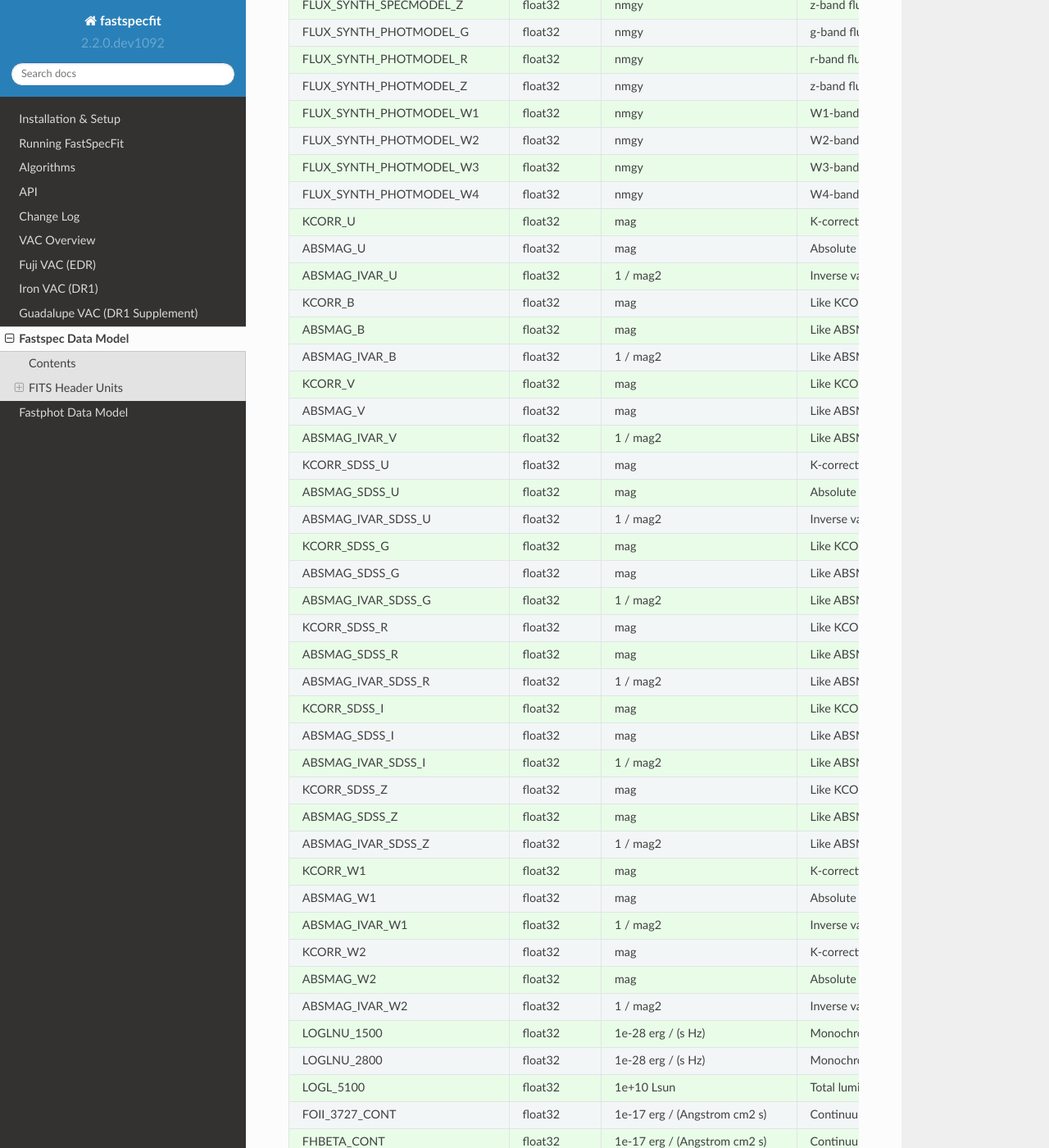
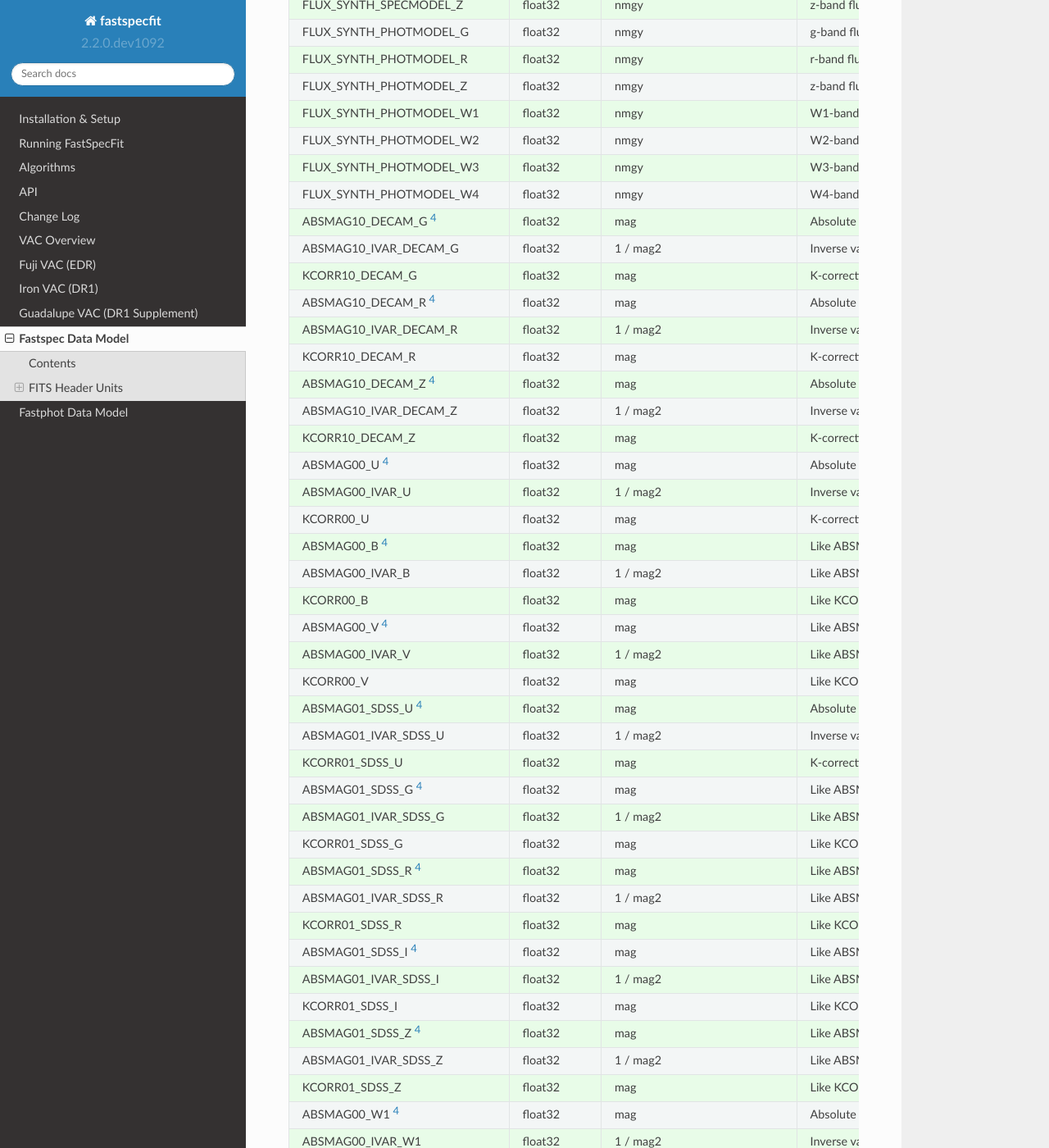
Before and after one commit to desihub/fastspecfit, a Sphinx documentation site: the page built from doc/fastspec.rst, in a window 1280 px wide and 1400 px high, scrolled down 2541 px. Shown: the whole window at 82% size. Built offline with Sphinx 7.4.7 and the Read the Docs theme 2.0.0, drawn with Linux system fonts in a browser that asks for light colours; some of the changed text lies outside the part shown.

Commit message:
documente updated data model

```diff
--- a/doc/fastspec.rst
+++ b/doc/fastspec.rst
@@ -126,39 +126,52 @@ Name                         Type         Units                         Descript
      FLUX_SYNTH_PHOTMODEL_W2      float32                          nmgy W2-band flux synthesized from the best-fitting photometric continuum model.
      FLUX_SYNTH_PHOTMODEL_W3      float32                          nmgy W3-band flux synthesized from the best-fitting photometric continuum model.
      FLUX_SYNTH_PHOTMODEL_W4      float32                          nmgy W4-band flux synthesized from the best-fitting photometric continuum model.
-                     KCORR_U      float32                           mag K-correction used to derive ABSMAG_U band-shifted to z=0.0 assuming h=1.0.
-                    ABSMAG_U      float32                           mag Absolute magnitude in Johnson/Cousins U-band band-shifted to z=0.0 assuming h=1.0.
-               ABSMAG_IVAR_U      float32                      1 / mag2 Inverse variance corresponding to ABSMAG_U.
-                     KCORR_B      float32                           mag Like KCORR_U but for Johnson/Cousins B-band.
-                    ABSMAG_B      float32                           mag Like ABSMAG_U but for Johnson/Cousins B-band.
-               ABSMAG_IVAR_B      float32                      1 / mag2 Like ABSMAG_IVAR_U but for Johnson/Cousins B-band.
-                     KCORR_V      float32                           mag Like KCORR_U but for Johnson/Cousins V-band.
-                    ABSMAG_V      float32                           mag Like ABSMAG_U but for Johnson/Cousins V-band.
-               ABSMAG_IVAR_V      float32                      1 / mag2 Like ABSMAG_IVAR_U but for Johnson/Cousins V-band.
-                KCORR_SDSS_U      float32                           mag K-correction used to derive ABSMAG_SDSS_U band-shifted to z=0.1 assuming h=1.0.
-               ABSMAG_SDSS_U      float32                           mag Absolute magnitude in SDSS u-band band-shifted to z=0.1 assuming h=1.0.
-          ABSMAG_IVAR_SDSS_U      float32                      1 / mag2 Inverse variance corresponding to ABSMAG_SDSS_U.
-                KCORR_SDSS_G      float32                           mag Like KCORR_SDSS_U but for SDSS g-band.
-               ABSMAG_SDSS_G      float32                           mag Like ABSMAG_SDSS_U but for SDSS g-band.
-          ABSMAG_IVAR_SDSS_G      float32                      1 / mag2 Like ABSMAG_IVAR_SDSS_U but for SDSS g-band.
-                KCORR_SDSS_R      float32                           mag Like KCORR_SDSS_U but for SDSS r-band.
-               ABSMAG_SDSS_R      float32                           mag Like ABSMAG_SDSS_U but for SDSS r-band.
-          ABSMAG_IVAR_SDSS_R      float32                      1 / mag2 Like ABSMAG_IVAR_SDSS_U but for SDSS r-band.
-                KCORR_SDSS_I      float32                           mag Like KCORR_SDSS_U but for SDSS i-band.
-               ABSMAG_SDSS_I      float32                           mag Like ABSMAG_SDSS_U but for SDSS i-band.
-          ABSMAG_IVAR_SDSS_I      float32                      1 / mag2 Like ABSMAG_IVAR_SDSS_U but for SDSS i-band.
-                KCORR_SDSS_Z      float32                           mag Like KCORR_SDSS_U but for SDSS z-band.
-               ABSMAG_SDSS_Z      float32                           mag Like ABSMAG_SDSS_U but for SDSS z-band.
-          ABSMAG_IVAR_SDSS_Z      float32                      1 / mag2 Like ABSMAG_IVAR_SDSS_U but for SDSS z-band.
-                    KCORR_W1      float32                           mag K-correction used to derive ABSMAG_W1 band-shifted to z=0.0 assuming h=1.0.
-                   ABSMAG_W1      float32                           mag Absolute magnitude in WISE W1-band band-shifted to z=0.0 assuming h=1.0.
-              ABSMAG_IVAR_W1      float32                      1 / mag2 Inverse variance corresponding to ABSMAG_W1.
-                    KCORR_W2      float32                           mag K-correction used to derive ABSMAG_W2 band-shifted to z=0.0 assuming h=1.0.
-                   ABSMAG_W2      float32                           mag Absolute magnitude in WISE W2-band band-shifted to z=0.0 assuming h=1.0.
-              ABSMAG_IVAR_W2      float32                      1 / mag2 Inverse variance corresponding to ABSMAG_W2.
+       ABSMAG10_DECAM_G [4]_      float32                           mag Absolute magnitude in DECam g-band band-shifted to z=1.0 assuming h=1.0.
+       ABSMAG10_IVAR_DECAM_G      float32                      1 / mag2 Inverse variance corresponding to ABSMAG10_DECAM_G.
+             KCORR10_DECAM_G      float32                           mag K-correction used to derive ABSMAG10_DECAM_G band-shifted to z=1.0.
+       ABSMAG10_DECAM_R [4]_      float32                           mag Absolute magnitude in DECam r-band band-shifted to z=1.0 assuming h=1.0.
+       ABSMAG10_IVAR_DECAM_R      float32                      1 / mag2 Inverse variance corresponding to ABSMAG10_DECAM_R.
+             KCORR10_DECAM_R      float32                           mag K-correction used to derive ABSMAG10_DECAM_R band-shifted to z=1.0.
+       ABSMAG10_DECAM_Z [4]_      float32                           mag Absolute magnitude in DECam z-band band-shifted to z=1.0 assuming h=1.0.
+       ABSMAG10_IVAR_DECAM_Z      float32                      1 / mag2 Inverse variance corresponding to ABSMAG10_DECAM_Z.
+             KCORR10_DECAM_Z      float32                           mag K-correction used to derive ABSMAG10_DECAM_Z band-shifted to z=1.0.
+             ABSMAG00_U [4]_      float32                           mag Absolute magnitude in Johnson/Cousins U-band band-shifted to z=0.0 assuming h=1.0.
+             ABSMAG00_IVAR_U      float32                      1 / mag2 Inverse variance corresponding to ABSMAG_U.
+                   KCORR00_U      float32                           mag K-correction used to derive ABSMAG_U band-shifted to z=0.0.
+             ABSMAG00_B [4]_      float32                           mag Like ABSMAG_U but for Johnson/Cousins B-band.
+             ABSMAG00_IVAR_B      float32                      1 / mag2 Like ABSMAG_IVAR_U but for Johnson/Cousins B-band.
+                   KCORR00_B      float32                           mag Like KCORR_U but for Johnson/Cousins B-band.
+             ABSMAG00_V [4]_      float32                           mag Like ABSMAG_U but for Johnson/Cousins V-band.
+             ABSMAG00_IVAR_V      float32                      1 / mag2 Like ABSMAG_IVAR_U but for Johnson/Cousins V-band.
+                   KCORR00_V      float32                           mag Like KCORR_U but for Johnson/Cousins V-band.
+        ABSMAG01_SDSS_U [4]_      float32                           mag Absolute magnitude in SDSS u-band band-shifted to z=0.1 assuming h=1.0.
+        ABSMAG01_IVAR_SDSS_U      float32                      1 / mag2 Inverse variance corresponding to ABSMAG_SDSS_U.
+              KCORR01_SDSS_U      float32                           mag K-correction used to derive ABSMAG_SDSS_U band-shifted to z=0.1.
+        ABSMAG01_SDSS_G [4]_      float32                           mag Like ABSMAG_SDSS_U but for SDSS g-band.
+        ABSMAG01_IVAR_SDSS_G      float32                      1 / mag2 Like ABSMAG_IVAR_SDSS_U but for SDSS g-band.
+              KCORR01_SDSS_G      float32                           mag Like KCORR_SDSS_U but for SDSS g-band.
+        ABSMAG01_SDSS_R [4]_      float32                           mag Like ABSMAG_SDSS_U but for SDSS r-band.
+        ABSMAG01_IVAR_SDSS_R      float32                      1 / mag2 Like ABSMAG_IVAR_SDSS_U but for SDSS r-band.
+              KCORR01_SDSS_R      float32                           mag Like KCORR_SDSS_U but for SDSS r-band.
+        ABSMAG01_SDSS_I [4]_      float32                           mag Like ABSMAG_SDSS_U but for SDSS i-band.
+        ABSMAG01_IVAR_SDSS_I      float32                      1 / mag2 Like ABSMAG_IVAR_SDSS_U but for SDSS i-band.
+              KCORR01_SDSS_I      float32                           mag Like KCORR_SDSS_U but for SDSS i-band.
+        ABSMAG01_SDSS_Z [4]_      float32                           mag Like ABSMAG_SDSS_U but for SDSS z-band.
+        ABSMAG01_IVAR_SDSS_Z      float32                      1 / mag2 Like ABSMAG_IVAR_SDSS_U but for SDSS z-band.
+              KCORR01_SDSS_Z      float32                           mag Like KCORR_SDSS_U but for SDSS z-band.
+            ABSMAG00_W1 [4]_      float32                           mag Absolute magnitude in WISE W1-band band-shifted to z=0.0 assuming h=1.0.
+            ABSMAG00_IVAR_W1      float32                      1 / mag2 Inverse variance corresponding to ABSMAG_W1.
+                  KCORR00_W1      float32                           mag K-correction used to derive ABSMAG_W1 band-shifted to z=0.0.
+            ABSMAG00_W2 [4]_      float32                           mag Absolute magnitude in WISE W2-band band-shifted to z=0.0 assuming h=1.0.
+            ABSMAG00_IVAR_W2      float32                      1 / mag2 Inverse variance corresponding to ABSMAG_W2.
+                  KCORR00_W2      float32                           mag K-correction used to derive ABSMAG_W2 band-shifted to z=0.0.
                  LOGLNU_1500      float32            1e-28 erg / (s Hz) Monochromatic luminosity at 1500 A in the rest-frame.
                  LOGLNU_2800      float32            1e-28 erg / (s Hz) Monochromatic luminosity at 2800 A in the rest-frame.
-                   LOGL_5100      float32                    1e+10 Lsun Total luminosity at 5100 A in the rest-frame.
+                   LOGL_1450      float32                    1e+10 Lsun Integrated luminosity at 1450 A in the rest-frame.
+                   LOGL_1700      float32                    1e+10 Lsun Integrated luminosity at 1700 A in the rest-frame.
+                   LOGL_3000      float32                    1e+10 Lsun Integrated luminosity at 3000 A in the rest-frame.
+                   LOGL_5100      float32                    1e+10 Lsun Integrated luminosity at 5100 A in the rest-frame.
+              FLYA_1215_CONT      float32  1e-17 erg / (Angstrom cm2 s) Continuum flux at 1215.67 A in the rest-frame.
               FOII_3727_CONT      float32  1e-17 erg / (Angstrom cm2 s) Continuum flux at 3728.483 A in the rest-frame.
                  FHBETA_CONT      float32  1e-17 erg / (Angstrom cm2 s) Continuum flux at 4862.683 A in the rest-frame.
              FOIII_5007_CONT      float32  1e-17 erg / (Angstrom cm2 s) Continuum flux at 5008.239 A in the rest-frame.
@@ -1026,4 +1039,11 @@ Data: FITS image [int32, 7781x3,338]
 
 .. [3] Column only present when fitting per-exposure tile-based coadds.
 
-.. [4] Column only present in Commissioning and Survey Validation spectroscopic observations.
+.. [4] Only observed photometry with a minimum signal-to-noise ratio of two is
+       used to compute K-corrections. Absolute magnitudes are estimated using
+       from the (S/N>2) observed-frame bandpass nearest in wavelength to the
+       desired band-shifted rest-frame bandpass. If no observed-frame photometry
+       is available, then the absolute magnitude is synthesized from the
+       best-fitting model and the corresponding inverse variance is set to zero.
+
+.. [5] Column only present in Commissioning and Survey Validation spectroscopic observations.
--- a/doc/vacs.rst
+++ b/doc/vacs.rst
@@ -182,6 +182,7 @@ contributions to the VACs presented herein from the following individuals:
 * Jeffrey Newman (University of Pittsburgh)
 * Ragadeepika Pucha (University of Arizona)
 * Anand Raichoor (Lawrence Berkeley National Lab)
+* Dirk Scholte (University College London)
 * Khaled Said (Australian National University)
 * David Setton (University of Pittsburgh)
 * Benjamin Weaver (NSF's NOIRLab)
```
Also changed, not shown: other parts of doc/fastspec.rst (+13 -13 lines), doc/fastphot.rst (+64 -44 lines), 1 other file.
